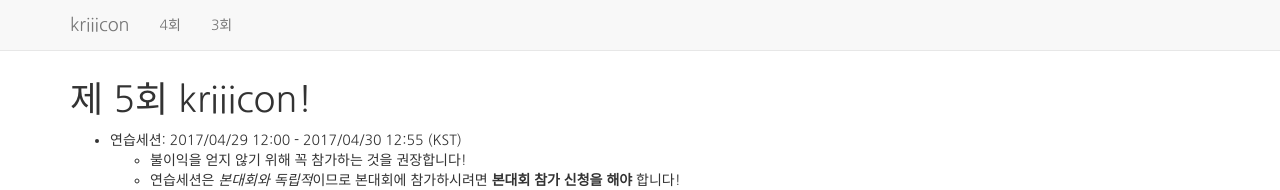
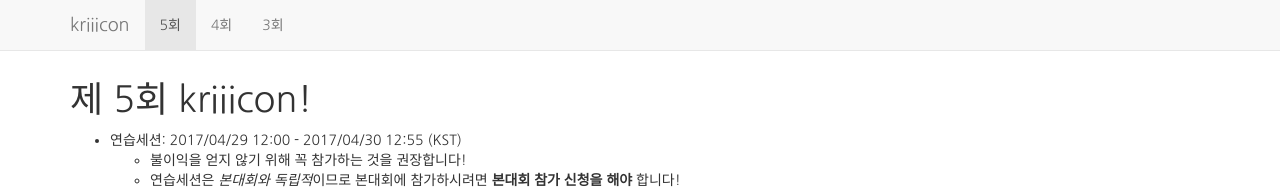
Before and after one commit to ojuz/kriiicon, a Jekyll site: the page built from contests/5/index.md, in a window 1280 px wide. Shown: the top 190 px of the page. Built offline with Jekyll 4.4.1, drawn with Linux system fonts in a browser that asks for light colours; nearby versions of some CDN libraries; our own code applies the rules of GitHub Pages for plain Markdown files.

Commit message:
메뉴에 5회 추가

```diff
--- a/_layouts/default.html
+++ b/_layouts/default.html
@@ -44,7 +44,7 @@
         </div>
         <div id="navbar" class="collapse navbar-collapse">
           <ul class="nav navbar-nav">
-            {% assign entries = "4|3" | split:"|" %}
+            {% assign entries = "5|4|3" | split:"|" %}
             {% for entry in entries %}
             {% assign my_url = "/"| append:entry %}
             {% if page.url == my_url %}
```
